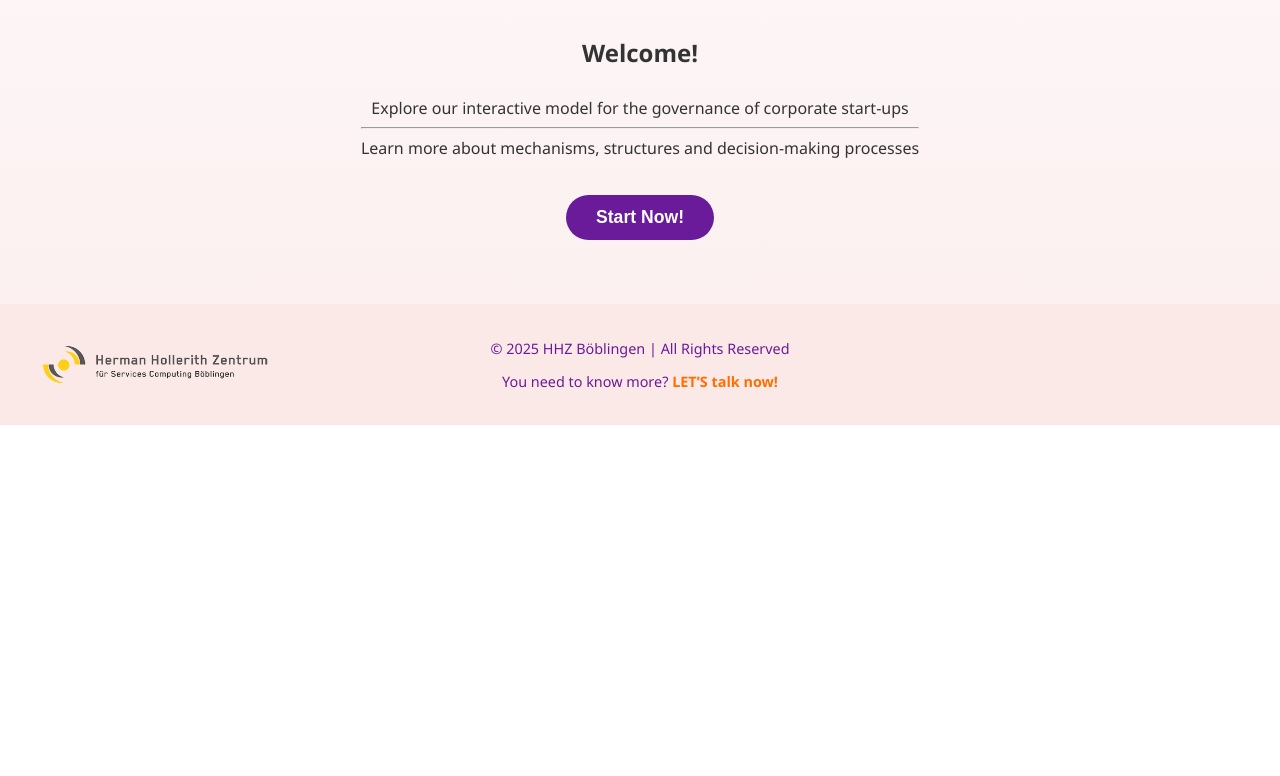
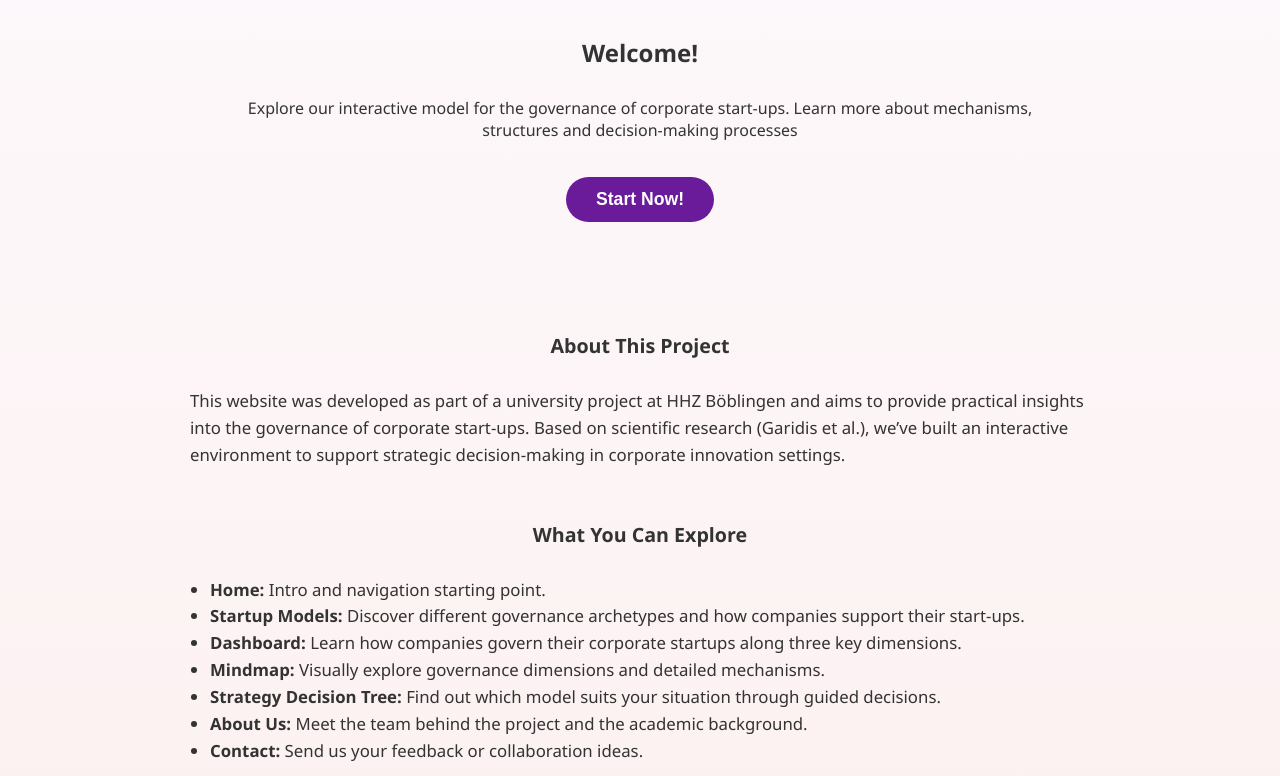
Before and after one commit to florimj/cs-webseite, a React (Create React App) app: page / in a window 1280 px wide. Shown: the part 484-1260 px from the top of the page. Before the commit the page ends 909 px from the top, so only its background shows below. Built offline with nearby package versions, Linux system fonts and the light colour scheme.

Commit message:
infos start + mindmap help

```diff
--- a/src/components/Dashboard.js
+++ b/src/components/Dashboard.js
@@ -23,7 +23,7 @@ function Dashboard({ onNavigate }) {
 
         <div className="governance-box">
           <h3>Autonomy in Corporate Startup Governance</h3>
-          <p>Autonomy is a key principle in the governance of corporate startups. It refers to the degree of independence granted to the startup unit from the parent corporation in terms of decision-making, operations, branding, and resource control. The more autonomy a corporate startup has, the more it can act like a traditional entrepreneurial venture—flexible, fast, and innovative. However, full autonomy can also lead to disconnection from corporate support structures and strategic goals. Striking the right balance is essential: too much control from the corporate side can stifle innovation and agility, while too much freedom may result in misalignment or inefficient use of corporate resources. Governance mechanisms are therefore used to shape this relationship—defining boundaries, enabling collaboration, and clarifying roles. In practice, autonomy is not binary, but exists on a spectrum. Some corporate startups operate as fully independent entities with their own legal structure and brand, while others remain tightly integrated with corporate functions but are given operational flexibility. The right level of autonomy depends on the goals of the initiative, the maturity of the startup, and the strategic priorities of the parent company. Ultimately, well-designed governance must empower startups to innovate, while maintaining enough oversight to ensure value creation for the corporate sponsor.</p>
+          <p>Autonomy is a key principle in the governance of corporate startups. It refers to the degree of independence granted to the startup unit from the parent corporation in terms of decision-making, operations, branding, and resource control. The more autonomy a corporate startup has, the more it can act like a traditional entrepreneurial venture, flexible, fast, and innovative. However, full autonomy can also lead to disconnection from corporate support structures and strategic goals. Striking the right balance is essential: too much control from the corporate side can stifle innovation and agility, while too much freedom may result in misalignment or inefficient use of corporate resources. Governance mechanisms are therefore used to shape this relationship, defining boundaries, enabling collaboration, and clarifying roles. In practice, autonomy is not binary, but exists on a spectrum. Some corporate startups operate as fully independent entities with their own legal structure and brand, while others remain tightly integrated with corporate functions but are given operational flexibility. The right level of autonomy depends on the goals of the initiative, the maturity of the startup, and the strategic priorities of the parent company. Ultimately, well-designed governance must empower startups to innovate, while maintaining enough oversight to ensure value creation for the corporate sponsor.</p>
         </div>
 
         <button className="start-button" onClick={() => onNavigate('mindmap')}>
--- a/src/components/LandingPage.js
+++ b/src/components/LandingPage.js
@@ -4,17 +4,56 @@ function LandingPage({ onNavigate }) {
   return (
       <main className="main-content">
       <img src="/illustration-startup.svg" alt="Startup Illustration" className="landing-image" />
-        <section>
+        <section style={{ textAlign: 'center', maxWidth: '800px', margin: '0 auto' }}>
           <h2>Welcome!</h2>
           <p>
-            Explore our interactive model for the governance of corporate start-ups
-            <hr></hr>
-            Learn more about mechanisms, structures and decision-making processes
+            Explore our interactive model for the governance of corporate start-ups. Learn more about mechanisms, structures and decision-making processes
           </p>
           <button className="start-button" onClick={() => onNavigate('dashboard')}>
             Start Now!
           </button>
         </section>
+
+        <section
+          className="project-info"
+          style={{
+            marginTop: '50px',
+            padding: '0 20px',
+            maxWidth: '900px',
+            marginLeft: 'auto',
+            marginRight: 'auto',
+            textAlign: 'left',
+            lineHeight: '1.6',
+            fontSize: '1.05rem',
+          }}
+        >
+          <h3 style={{ textAlign: 'center', marginBottom: '16px' }}>About This Project</h3>
+          <p>
+            This website was developed as part of a university project at HHZ Böblingen and aims to
+            provide practical insights into the governance of corporate start-ups. Based on scientific
+            research (Garidis et al.), we’ve built an interactive environment to support strategic
+            decision-making in corporate innovation settings.
+          </p>
+
+          <h3 style={{ textAlign: 'center', marginTop: '40px' }}>What You Can Explore</h3>
+          <ul style={{ paddingLeft: '20px' }}>
+            <li><strong>Home:</strong> Intro and navigation starting point.</li>
+            <li><strong>Startup Models:</strong> Discover different governance archetypes and how companies support their start-ups.</li>
+            <li><strong>Dashboard:</strong> Learn how companies govern their corporate startups along three key dimensions.</li>
+            <li><strong>Mindmap:</strong> Visually explore governance dimensions and detailed mechanisms.</li>
+            <li><strong>Strategy Decision Tree:</strong> Find out which model suits your situation through guided decisions.</li>
+            <li><strong>About Us:</strong> Meet the team behind the project and the academic background.</li>
+            <li><strong>Contact:</strong> Send us your feedback or collaboration ideas.</li>
+          </ul>
+
+          <h3 style={{ textAlign: 'center', marginTop: '40px' }}>How to Use It</h3>
+          <p>
+            You can begin by clicking <strong>"Start Now!"</strong> to access the Dashboard, or use the navigation bar to explore different sections.
+            The tools on this site are designed to help you understand, compare, and apply corporate startup strategies in practice.
+          </p>
+        </section>
+
+
       </main>
   );
 }
--- a/src/components/Mindmap.js
+++ b/src/components/Mindmap.js
@@ -258,6 +258,7 @@ export default function Mindmap() {
   const [popupContent, setPopupContent] = useState(null);
   //const [activeFilter, setActiveFilter] = useState(null); wegen Filter
   const [expandedMechanisms, setExpandedMechanisms] = useState([]);
+  const [showHelp, setShowHelp] = useState(false);
   const layoutRef = useRef(() => {});
 
   const renderPossibilities = useCallback((allNodes, edgesList) => {
@@ -418,6 +419,37 @@ export default function Mindmap() {
 
   return (
     <div style={{ height: '80vh', width: '100%', position: 'relative' }}>
+            <div style={{ position: 'absolute', top: 65, right: 20, zIndex: 10 }}>
+        <button
+          onClick={() => setShowHelp(true)}
+          style={{ padding: '6px 12px', backgroundColor: '#899b19ff', border: 'none', borderRadius: '6px', fontWeight: 'bold', cursor: 'pointer' }}
+        >
+          HELP & ORIENTATION
+        </button>
+      </div>
+
+  {showHelp && (
+    <div className="mindmap-popup">
+      <h2>Help & Orientation</h2>
+      <p>
+        This interactive mind map illustrates a governance model for corporate start-ups. At its core, it contains three key dimensions:
+        <br /><br />
+        <strong>1. Structures:</strong> Focuses on formal aspects such as legal setup, branding, physical location, and internal anchoring.<br />
+        <strong>2. Processes & Operations:</strong> Covers access to services, decision-making, resource flows, and support programs.<br />
+        <strong>3. Relational Mechanisms:</strong> Includes collaboration, communication, cultural alignment, roles, and trust-building.
+        <br /><br />
+        Each dimension consists of several <strong>mechanisms</strong>. Click on any node to view detailed information about that element.
+        <br /><br />
+        Mechanisms also offer <strong>practical implementation options</strong> (e.g., “Minority Stake”, “Spin-Off”, “Accelerator Program”). Click "Show Possibilities" in the popup to reveal them each comes with a short explanation of its strategic value.
+        <br /><br />
+        Use the <strong>dropdown menu</strong> (top-right) to focus on one of the three main dimensions, or choose “Show Entire Mindmap” to explore everything at once.
+        <br /><br />
+        Click around freely to explore. You can reopen this help guide at any time using the yellow "Help" button.
+      </p>
+      <button onClick={() => setShowHelp(false)}>Close Help</button>
+    </div>
+  )}
+
       <div className="mindmap-controls">
         {/*
         <h4>Filter Mechanisms:</h4>
@@ -481,6 +513,7 @@ export default function Mindmap() {
       </div>
     </div>
   )}
+
     </div>
   );
 }
--- a/src/stylesheet.css
+++ b/src/stylesheet.css
@@ -231,10 +231,10 @@ button:hover {
 }
 
 .model-category-intro {
+  text-align: left;
   max-width: 1400px;
   width: 90%;
   margin: 0 auto 2rem auto;
-  text-align: center;
   font-size: 1rem;
   line-height: 1.6;
 }
@@ -315,3 +315,24 @@ main section + section {
   border-radius: 6px;
   cursor: pointer;
 }
+
+.mindmap-help-button {
+  position: absolute;
+  bottom: 11.3rem;
+  right: 2.8rem;
+  background-color: #facc15;
+  color: #000;
+  border: none;
+  border-radius: 8px;
+  padding: 12px 20px;
+  font-size: 16px;
+  font-weight: bold;
+  cursor: pointer;
+  box-shadow: 0 4px 10px rgba(0,0,0,0.15);
+  z-index: 1000;
+  transition: transform 0.2s ease;
+}
+
+.mindmap-help-button:hover {
+  transform: scale(1.05);
+}
```
